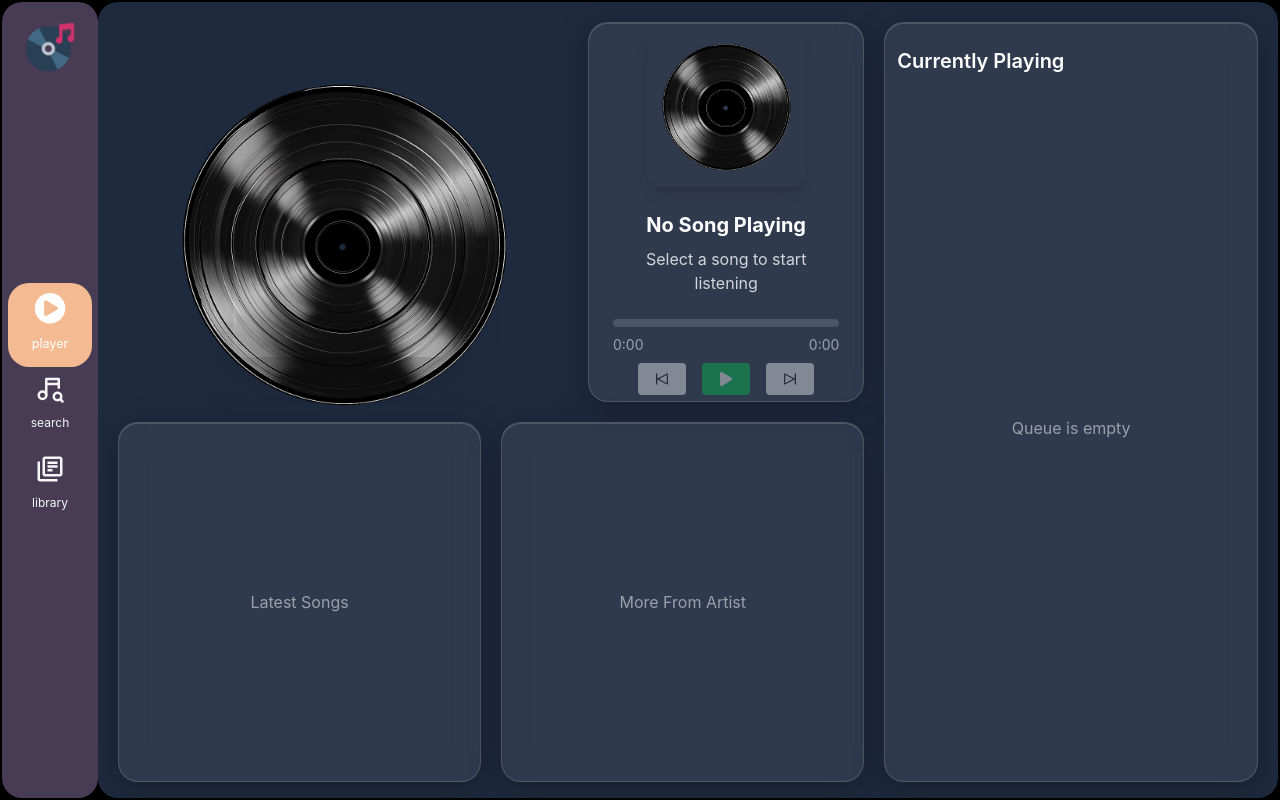
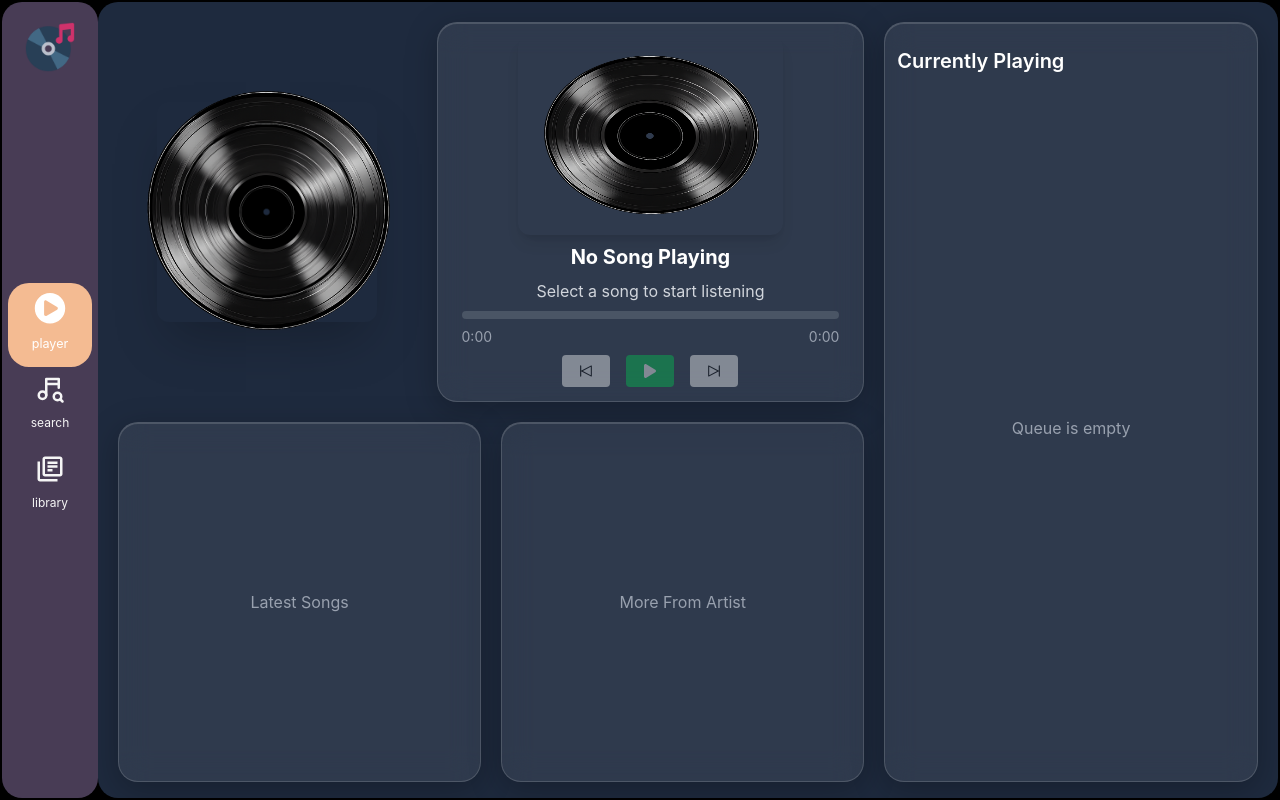
Before and after one commit to s-faris-k/music_player, a React (Vite) app: page /player in a window 1280 px wide. Built offline with nearby package versions, Linux system fonts and the light colour scheme.

Commit message:
player updations

```diff
--- a/src/screens/player/Player.jsx
+++ b/src/screens/player/Player.jsx
@@ -54,13 +54,13 @@ const {
           <div className="flex gap-5 h-1/2">
 
             {/* Album Image */}
-              <div className="relative w-[450px] h-[450px] flex items-center justify-center">
+              <div className="relative h-[100%] w-[40%] flex items-center justify-center">
 
               {/* Vinyl */}
               <img
                 src="/images/default.png"
                 alt="Vinyl"
-                className={`w-[400px] h-[400px] object-contain ${
+                className={`w-[100%] h-[100%] object-contain ${
                   isPlaying ? "spin-record" : ""
                 }`}
               />
@@ -77,7 +77,7 @@ const {
             {/* Song Details */}
           <div className="flex flex-col items-center justify-center flex-1 border-2 border-white rounded-lg glass p-6">
 
-            <div className="w-[70%] h-[60%] aspect-square mb-6">
+            <div className="w-[70%] h-[60%] aspect-square mb-2">
               <img
                 src={song.image}
                 alt={song.title}
@@ -93,7 +93,7 @@ const {
               {song.artistNames}
             </p>
 
-       <div className="w-full mt-6">
+       <div className="w-full mt-2">
           <div className="relative h-2 bg-gray-600 rounded-full overflow-hidden">
 
             <div
```
